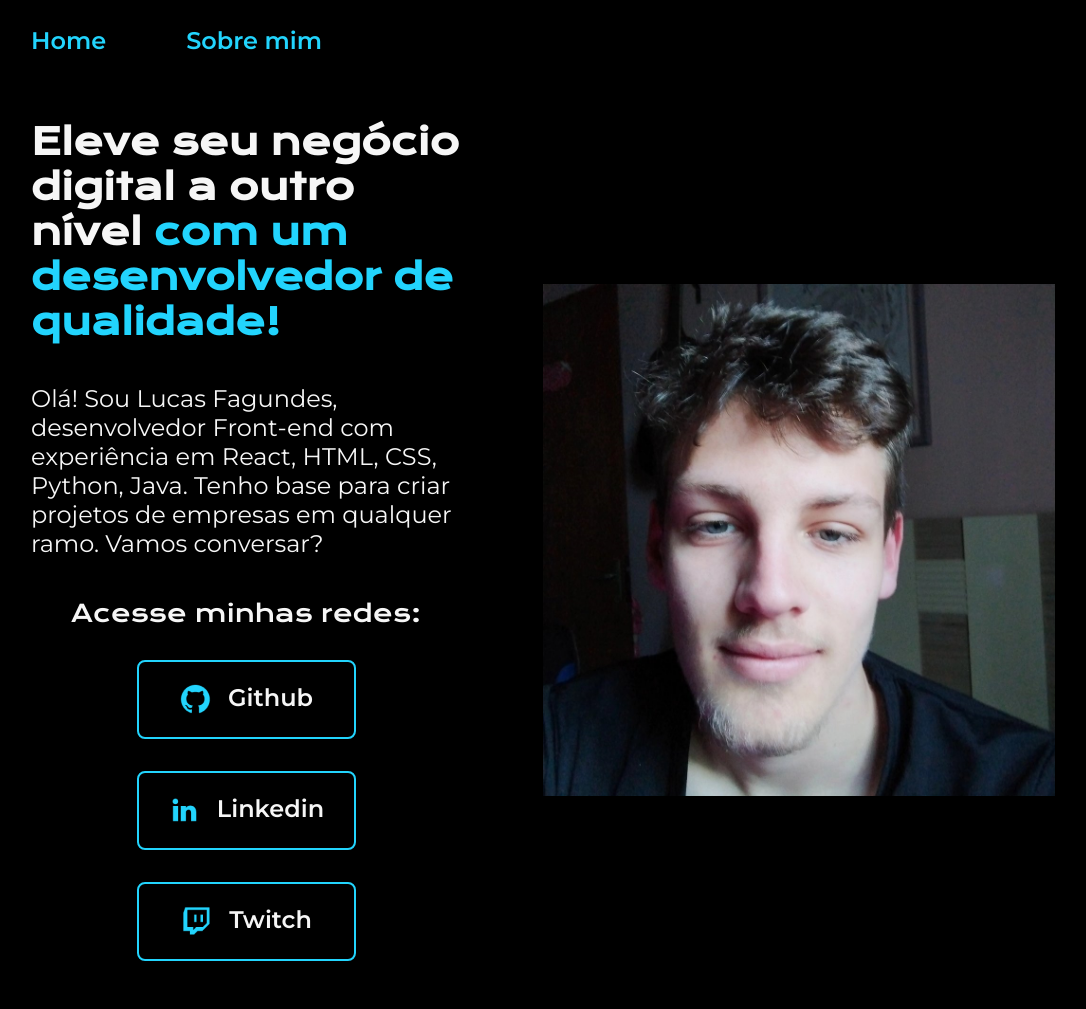
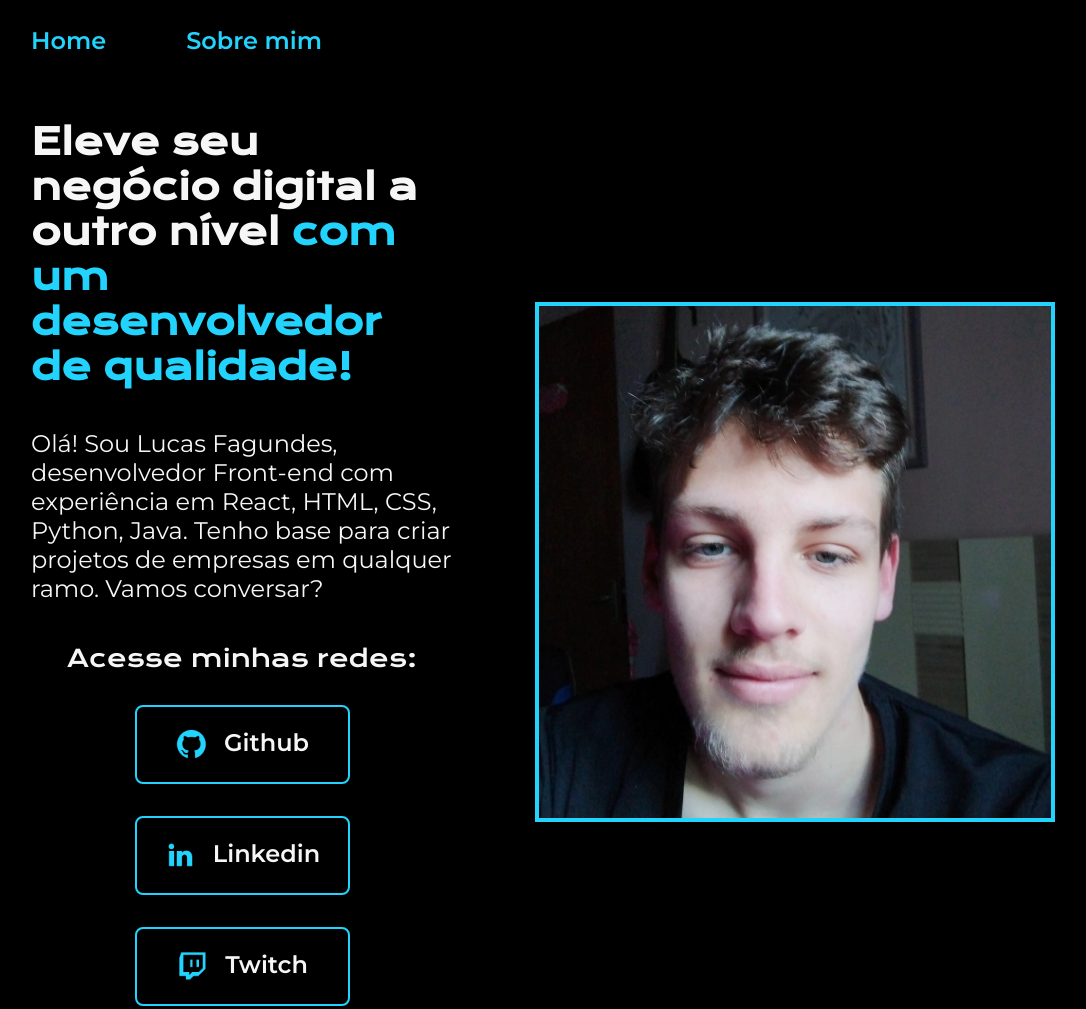
Before and after one commit to LucasFagundesWielewski/portfolio-Profissional, a plain HTML site: page index.html in a window 1280 px wide. Shown: the top 1009 px of the page, without its empty margins (97-1183 px from the left). Drawn offline with nearby package versions, Linux system fonts and the light colour scheme.

Commit message:
Update style.css
Correção de borda

```diff
--- a/styles/style.css
+++ b/styles/style.css
@@ -106,6 +106,7 @@ body {
 
 .apresentacao__imagem {
     width: 50%;
+    border: 4px solid var(--cor-terciaria);
 }
 
 .rodape {
```
